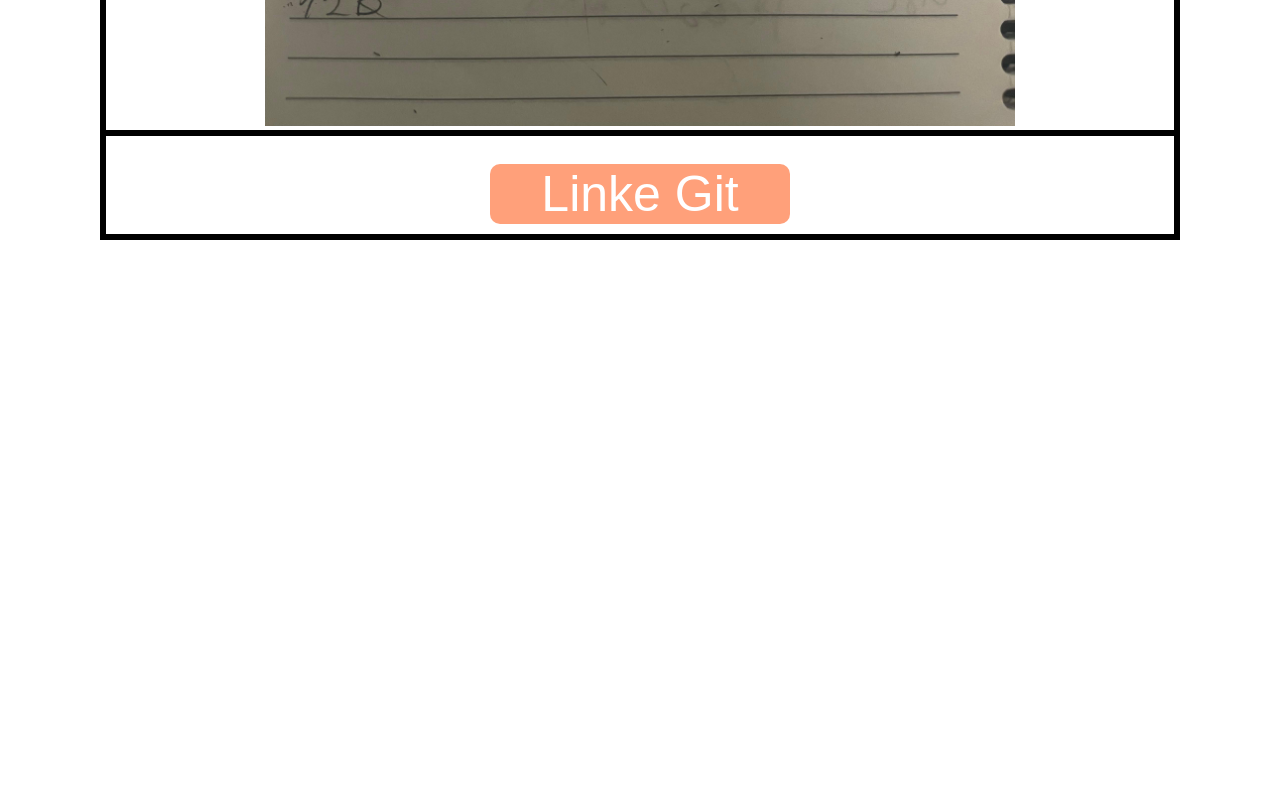
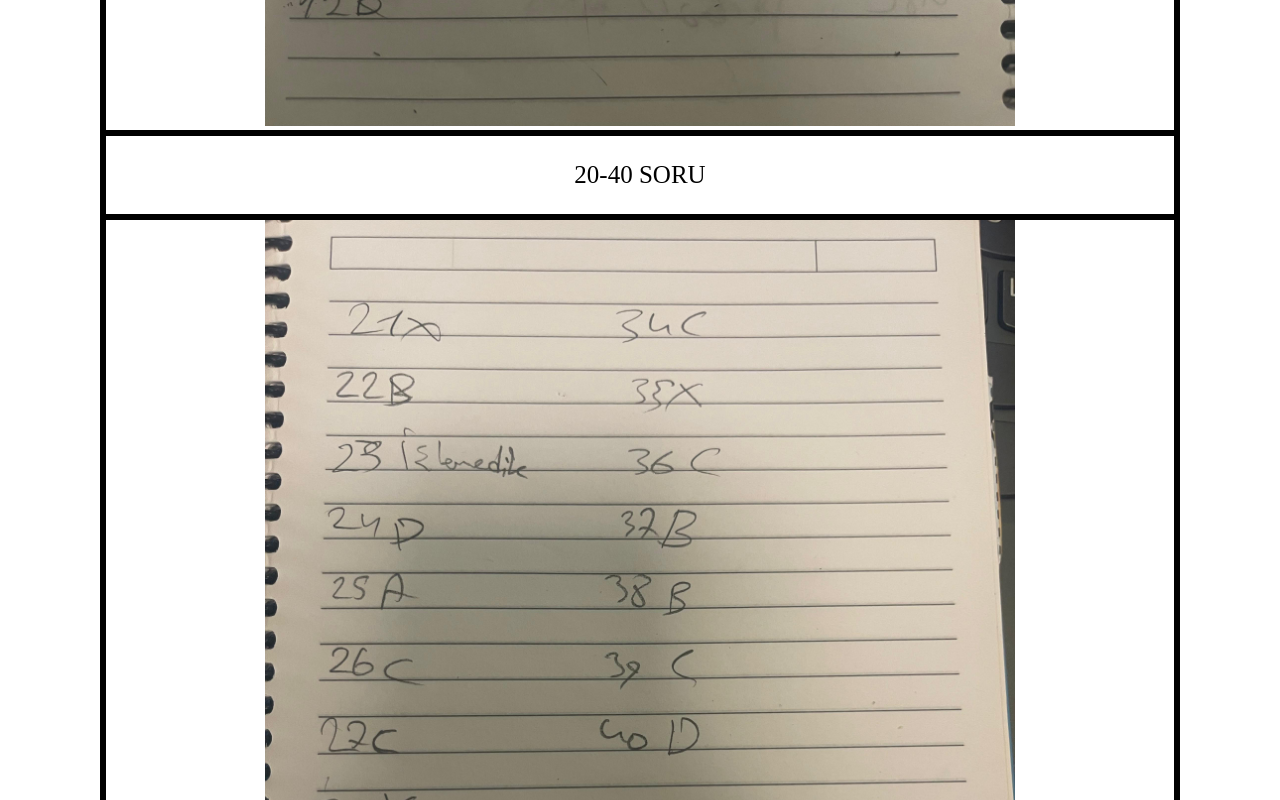
Before and after one commit to Sayed-Arsalan-Mahmudi/Sayed-Arsalan-Mahmudi.github.io, a plain HTML site: page homeworks.html in a window 1280 px wide. Shown: the part 3480-4280 px from the top of the page. Before the commit the page ends 3820 px from the top, so only its background shows below. Drawn offline with Linux system fonts and the light colour scheme.

Commit message:
Added an image to homeworks.html

```diff
--- a/homeworks.html
+++ b/homeworks.html
@@ -24,6 +24,8 @@
     <div>
         <div><p>İlk 20 SORU</p></div>
         <div><img src="first_20_questions.jpeg" alt="İlk 20 SORU" height="1000px"></div>
+        <div><p>20-40 SORU</p></div>
+        <div><img src="20-40_questions.jpeg" alt="20-40 SORU" height="1000px"></div>
         <div><br><a href="https://cdn.eba.gov.tr/yardimcikaynaklar/2022/11/kt/8kt/fen/2.pdf"><button>Linke Git</button></a></div>
     </div>
 
```
Also changed, not shown: 20-40_questions.jpeg (added).
